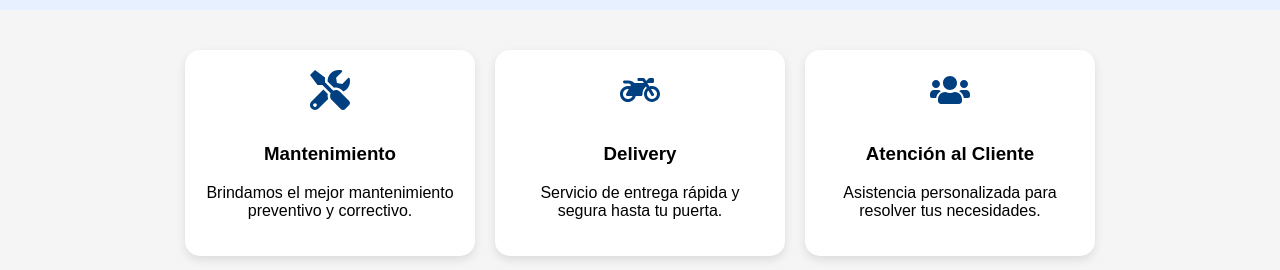
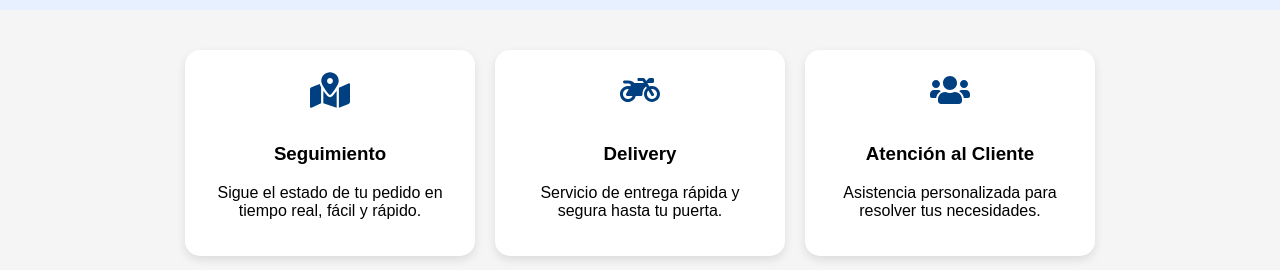
Before and after one commit to DavordCm/Lavaya, a React (Create React App) app: page / in a window 1280 px wide. Shown: the part 350-620 px from the top of the page. Built offline with nearby package versions, Linux system fonts and the light colour scheme.

Commit message:
semiguiento activo

```diff
--- a/src/App.js
+++ b/src/App.js
@@ -1,6 +1,6 @@
 import React from "react";
 import "./App.css";
-import { FaTools, FaMotorcycle, FaUsers, FaWhatsapp } from "react-icons/fa";
+import { FaMapMarkedAlt, FaMotorcycle, FaUsers, FaWhatsapp } from "react-icons/fa";
 
 function App() {
   return (
@@ -32,10 +32,10 @@ function App() {
       {/* Cards */}
       <section className="cards">
         <div className="card">
-          <FaTools className="card-icon" />
-          <h3>Mantenimiento</h3>
-          <p>Brindamos el mejor mantenimiento preventivo y correctivo.</p>
-        </div>
+      <FaMapMarkedAlt className="card-icon" />
+        <h3>Seguimiento</h3>
+        <p>Sigue el estado de tu pedido en tiempo real, fácil y rápido.</p>
+      </div>
         <div className="card">
       <FaMotorcycle className="card-icon" />
           <h3>Delivery</h3>
```
